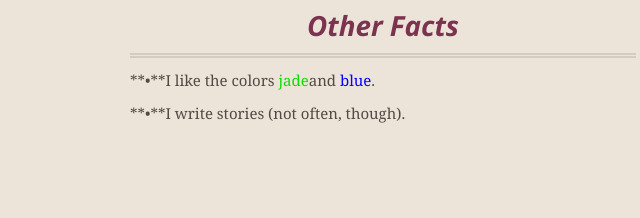
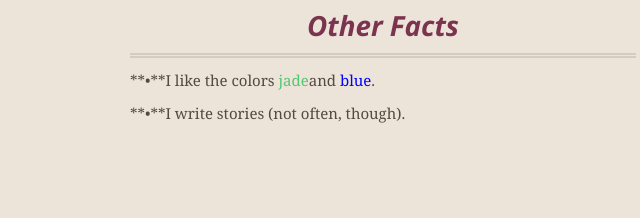
Before and after one commit to ObsidianOwl/CSP4_Simple_Page, a plain HTML site: page index.html in a window 1280 px wide. Shown: the part 564-782 px from the top of the page, 257-897 px from the left. Drawn offline with nearby package versions, Linux system fonts and the light colour scheme.

Commit message:
Color change
Jade color change

```diff
--- a/index.html
+++ b/index.html
@@ -61,7 +61,7 @@
 <h3>
 <a id="other-facts" class="anchor" href="#other-facts" aria-hidden="true"><span aria-hidden="true" class="octicon octicon-link"></span></a>Other Facts</h3>
 
-<p> **•**I like the colors <font color= "jade">jade</font>and <font color= "blue">blue</font>.
+<p> **•**I like the colors <font color=#54C571> jade</font>and <font color=blue>blue</font>.
 <p> **•**I write stories (not often, though). </p>
 <p> **•**I like to pass the time by drawing or listening to music. </p>
 <p> **•**When I write, it's almost like <strong>I'm writing in bold...</strong></p>
```
